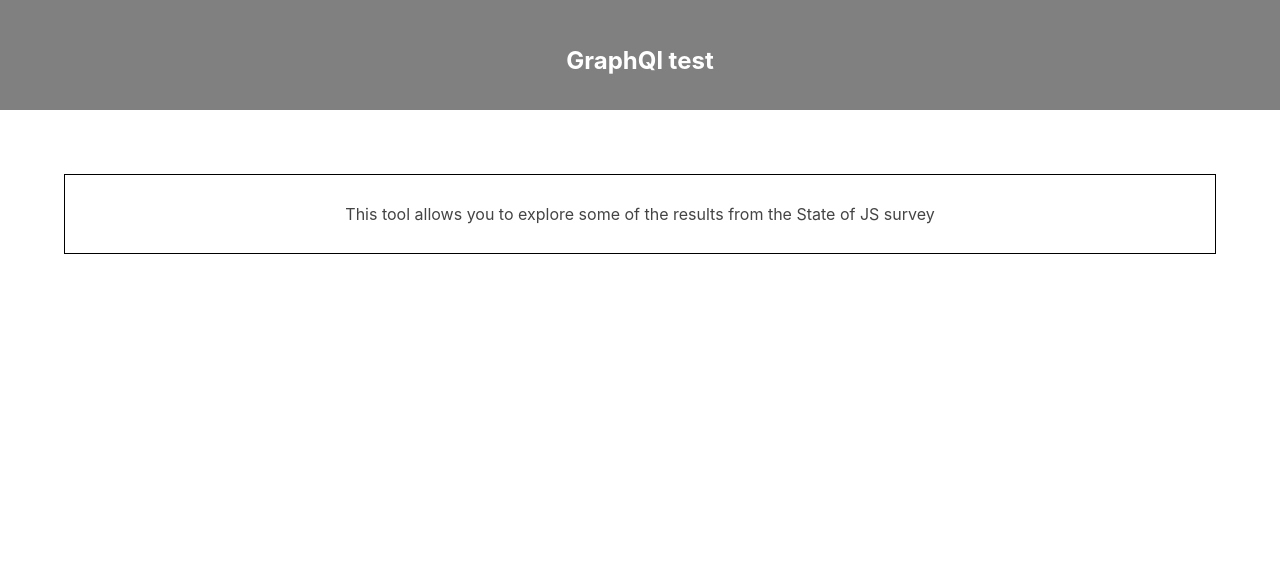
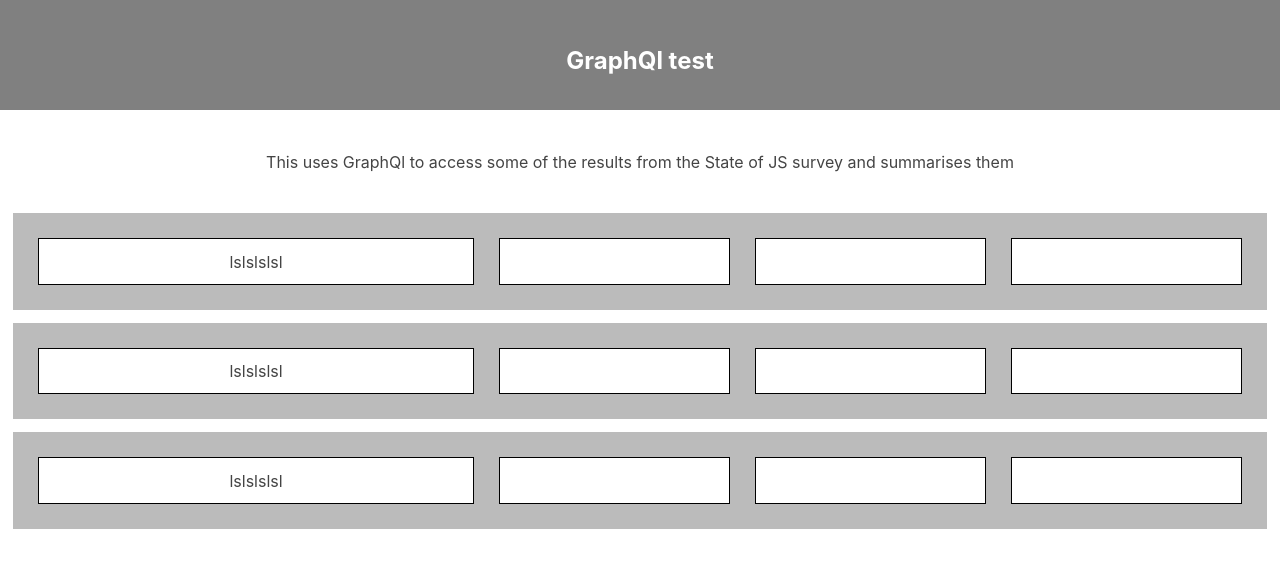
Before and after one commit to markallen01666/react-graphql-experiment, a React (Create React App) app: page / in a window 1280 px wide. Shown: the top 568 px of the page. Built offline with nearby package versions, Linux system fonts and the light colour scheme.

Commit message:
Set up basic structure. Next step - get the data using GraphQl

```diff
--- a/package.json
+++ b/package.json
@@ -8,7 +8,8 @@
     "@testing-library/user-event": "^7.2.1",
     "react": "^16.12.0",
     "react-dom": "^16.12.0",
-    "react-scripts": "3.3.0"
+    "react-scripts": "3.3.0",
+    "styled-components": "^5.0.0"
   },
   "scripts": {
     "start": "react-scripts start",
--- a/src/App.js
+++ b/src/App.js
@@ -1,5 +1,6 @@
 import React from "react";
 import Card from "./components/Card";
+import Cell from "./components/Cell";
 import Header from "./components/Header";
 import Text from "./components/Text";
 import "./App.css";
@@ -8,11 +9,29 @@
   return (
     <div className="App">
       <Header title="GraphQl test" />
+      <Card style={{backgroundColor: "white"}}>
+        <Text>
+          This uses GraphQl to access some of the results from the State of
+          JS survey and summarises them
+        </Text>
+      </Card>
       <Card>
-        <Text>
-          This tool allows you to explore some of the results from the State of
-          JS survey
-        </Text>
+        <Cell style={{width: "40%"}}>lslslslsl</Cell>
+        <Cell style={{width: "20%"}}></Cell>
+        <Cell style={{width: "20%"}}></Cell>
+        <Cell style={{width: "20%"}}></Cell>
+      </Card>
+      <Card>
+        <Cell style={{width: "40%"}}>lslslslsl</Cell>
+        <Cell style={{width: "20%"}}></Cell>
+        <Cell style={{width: "20%"}}></Cell>
+        <Cell style={{width: "20%"}}></Cell>
+      </Card>
+      <Card>
+        <Cell style={{width: "40%"}}>lslslslsl</Cell>
+        <Cell style={{width: "20%"}}></Cell>
+        <Cell style={{width: "20%"}}></Cell>
+        <Cell style={{width: "20%"}}></Cell>
       </Card>
     </div>
   );
--- a/src/components/Card.js
+++ b/src/components/Card.js
@@ -5,13 +5,13 @@
 };
 
 const cardStyle = {
+  display: "flex",
   flex: 1,
-  margin: "5%",
+  flexDirection: "row",
+  margin: "1%",
   padding: "1%",
-  alignItems: "center",
   justifyContent: "center",
-  border: "solid 1px black",
-  backgroundColor: "white",
+  backgroundColor: "#bbb",
   color: "#444"
 };
 
--- /dev/null
+++ b/src/components/Cell.js
@@ -0,0 +1,18 @@
+import React from "react";
+
+const Cell = props => {
+  return <div style={{ ...cellStyle, ...props.style }}>{props.children}</div>;
+};
+
+const cellStyle = {
+  flexDirection: "row",
+  margin: "1%",
+  padding: "1%",
+  alignItems: "center",
+  justifyContent: "center",
+  border: "solid 1px black",
+  backgroundColor: "white",
+  color: "#444"
+};
+
+export default Cell;
```
Also changed, not shown: 1 other file (tests, documents, lock files or other folders).
